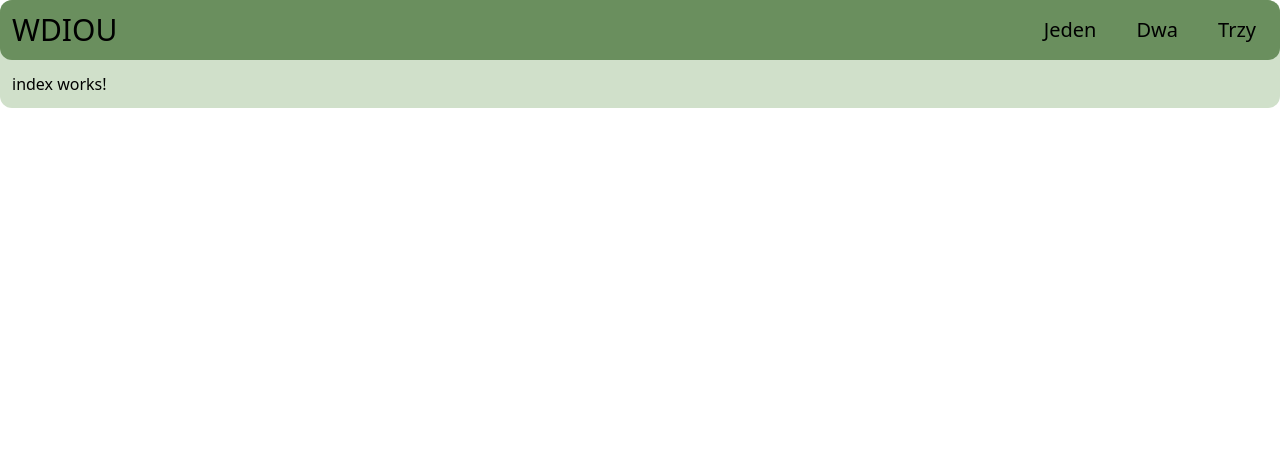
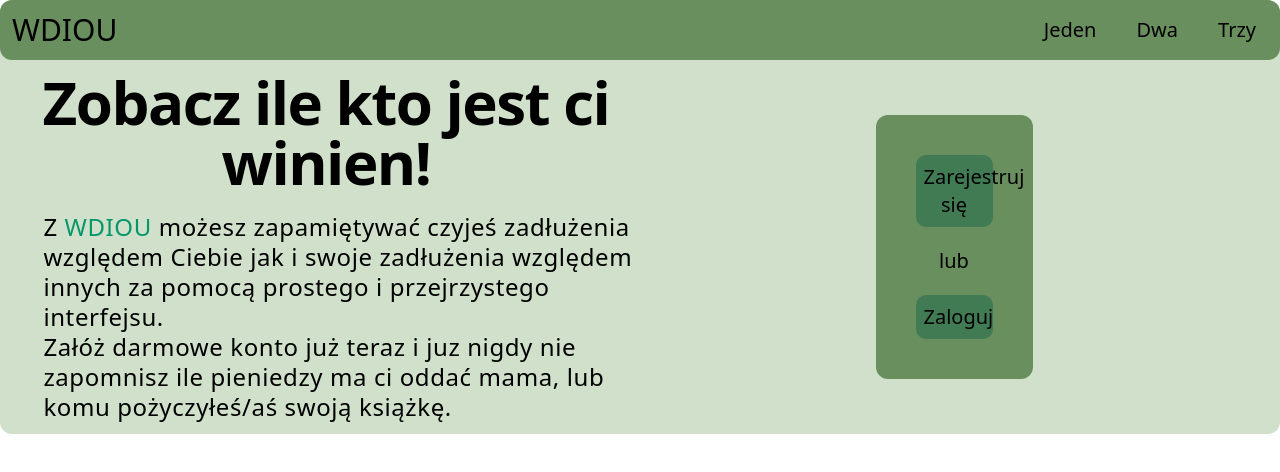
Before and after one commit to h3x4d3cim4l/WDIOU, an Angular app: page /index in a window 1280 px wide. Shown: the top 472 px of the page. Built offline with nearby package versions, Linux system fonts and the light colour scheme.

Commit message:
index page

```diff
--- a/src/app/index/index.component.html
+++ b/src/app/index/index.component.html
@@ -1 +1,17 @@
-<p>index works!</p>
+<div class="flex w-full h-full justify-center items-center">
+    <div class="left w-1/2 text-center">
+        <h1 class="text-6xl font-semibold mb-5 tracking-tight">Zobacz ile kto jest ci winien!</h1>
+        <p class="text-2xl font-light tracking-wide leading-tight text-left ml-[5%]">Z <span class="font-normal text-emerald-600">WDIOU</span> możesz zapamiętywać czyjeś zadłużenia względem Ciebie jak i swoje zadłużenia względem innych za pomocą <span class="font-normal">prostego i przejrzystego interfejsu</span>.<br><span class="font-normal">Załóż darmowe konto</span> już teraz i juz nigdy nie zapomnisz ile pieniedzy ma ci oddać mama, lub komu pożyczyłeś/aś swoją książkę.</p>
+    </div>
+    <div class="right w-1/2 text-center flex justify-center">
+        <ul class="list-none w-1/4 flex flex-col text-xl rounded-xl p-10 ">
+            <li class="mb-5 login-form-button">
+                <a routerLink="/register" routerLinkActive="active">Zarejestruj się</a>
+            </li>
+            lub
+            <li class="mt-5 login-form-button">
+                <a routerLink="/login" routerLinkActive="active">Zaloguj</a>
+            </li>
+        </ul>
+    </div>
+</div>
--- a/src/app/index/index.component.scss
+++ b/src/app/index/index.component.scss
@@ -1,6 +1,16 @@
+@import '../../colors.scss';
 .login-form-button
     {
-        background-color: #417b53dc;
+        background-color: #417b53;
         border-radius: 10px;
         padding:8px;
     }
+ul
+{
+    background-color: $background_navbar;
+}
+
+li:hover a
+{
+    color:$navbar_hover_text;
+}
```
